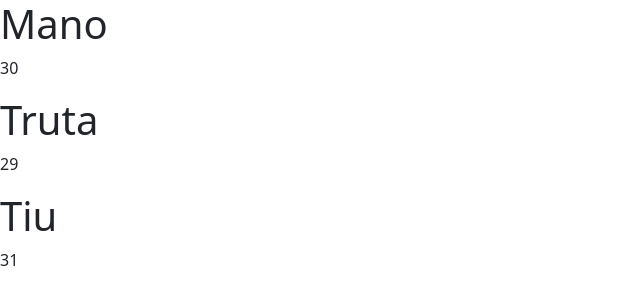
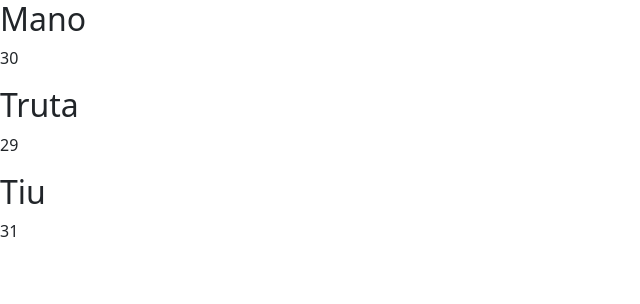
Before and after one commit to Shamoleambo/angular-people, an Angular app: page / in a window 1280 px wide. Shown: the top 304 px of the page, without its empty margins (0-640 px from the left). Built offline with nearby package versions, Linux system fonts and the light colour scheme.

Commit message:
use property binding for drilling props

```diff
--- a/src/app/app.module.ts
+++ b/src/app/app.module.ts
@@ -3,9 +3,10 @@ import { BrowserModule } from '@angular/platform-browser';
 
 import { AppComponent } from './app.component';
 import { PeopleComponent } from './people/people.component';
+import { PersonComponent } from './people/person/person.component';
 
 @NgModule({
-  declarations: [AppComponent, PeopleComponent],
+  declarations: [AppComponent, PeopleComponent, PersonComponent],
   imports: [BrowserModule],
   providers: [],
   bootstrap: [AppComponent],
--- a/src/app/people/people.component.html
+++ b/src/app/people/people.component.html
@@ -1,4 +1,3 @@
 <div *ngFor="let person of people">
-  <h1>{{ person.name }}</h1>
-  <p>{{ person.age }}</p>
+  <app-person [name]="person.name" [age]="person.age"></app-person>
 </div>
--- /dev/null
+++ b/src/app/people/person/person.component.html
@@ -0,0 +1,2 @@
+<h2>{{ name }}</h2>
+<p>{{ age }}</p>
```
Also changed, not shown: src/app/people/person/person.component.ts (added, +10 -0 lines).
